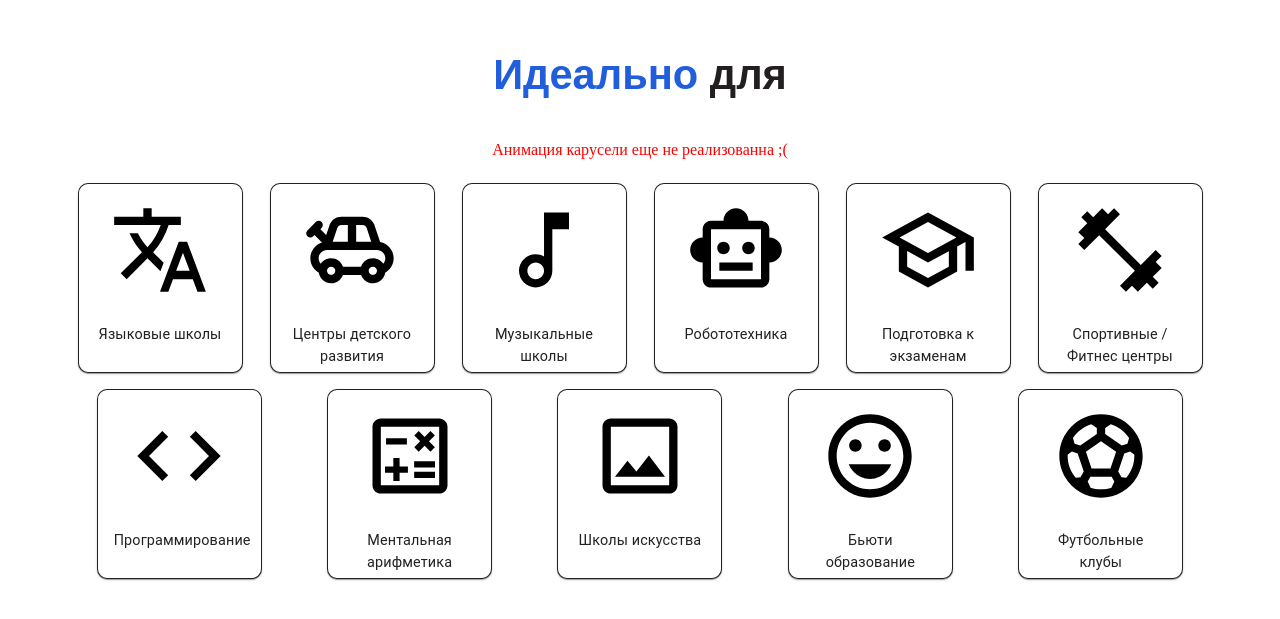
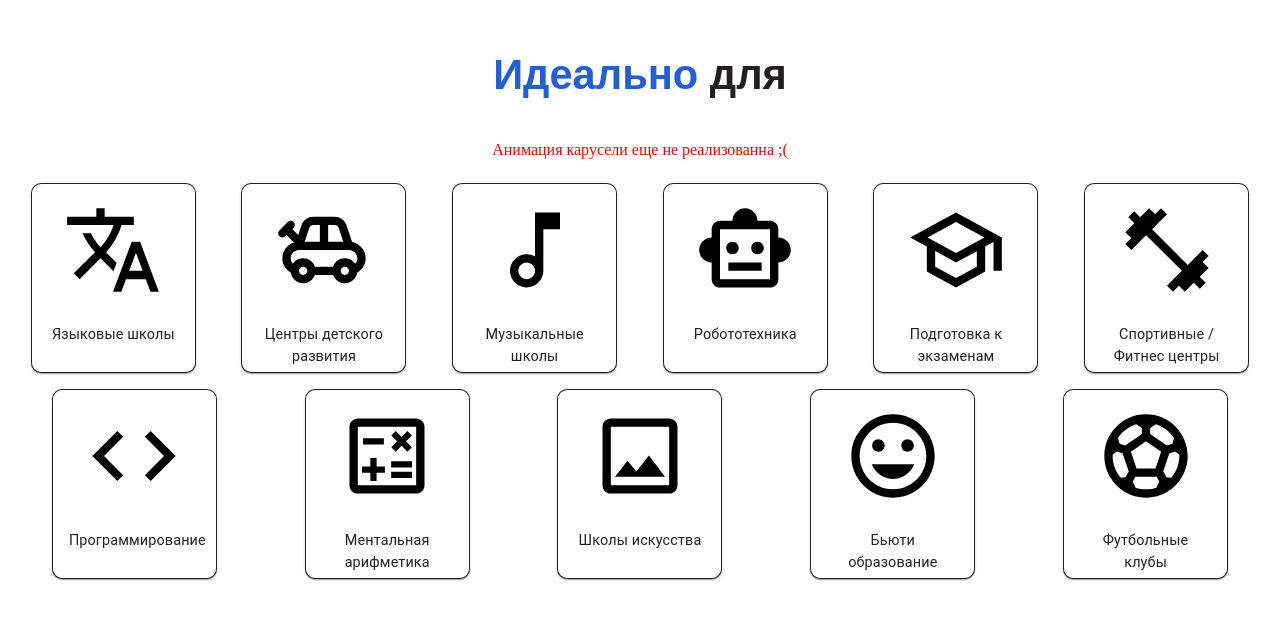
Before and after one commit to lvnnew/lp-mui-1, a React (Create React App) app: page / in a window 1280 px wide. Shown: the part 793-1412 px from the top of the page. Built offline with nearby package versions, Linux system fonts and the light colour scheme; a web font is replaced by a local one.

Commit message:
обновил CarouselSection.tsx

```diff
--- a/src/components/CarouselSection.tsx
+++ b/src/components/CarouselSection.tsx
@@ -1,5 +1,5 @@
 import React from "react";
-import { Box, Typography } from "@mui/material";
+import { Box, Grid, Typography } from "@mui/material";
 import TranslateOutlinedIcon from "@mui/icons-material/TranslateOutlined";
 import ToysOutlinedIcon from "@mui/icons-material/ToysOutlined";
 import MusicNoteOutlinedIcon from "@mui/icons-material/MusicNoteOutlined";
@@ -13,7 +13,6 @@ import InsertEmoticonOutlinedIcon from "@mui/icons-material/InsertEmoticonOutlin
 import SportsSoccerOutlinedIcon from "@mui/icons-material/SportsSoccerOutlined";
 import Card from "@mui/material/Card";
 import CardContent from "@mui/material/CardContent";
-import { Container } from "@mui/system";
 
 const CarouselSection = () => {
   return (
@@ -34,13 +33,18 @@ const CarouselSection = () => {
         <span style={{ color: "#205edc", fontWeight: "700" }}>Идеально</span>{" "}
         для
       </Typography>
-      <p style={{textAlign: 'center', color: 'red'}}> Анимация карусели еще не реализованна ;(</p>
-      <Container
+      <p style={{ textAlign: "center", color: "red" }}>
+        {" "}
+        Анимация карусели еще не реализованна ;(
+      </p>
+      <Grid
+        xs={6}
+        md={8}
         sx={{
           display: "flex",
           justifyContent: "space-around",
           flexWrap: "wrap",
-          paddingBottom: '150px',
+          paddingBottom: "150px",
         }}
       >
         <Card
@@ -50,7 +54,7 @@ const CarouselSection = () => {
             maxWidth: 163,
             border: ".1px solid",
             borderRadius: "10px",
-            margin: "8px !important",
+            margin: "8px",
           }}
         >
           <CardContent sx={{ textAlign: "center" }}>
@@ -291,7 +295,7 @@ const CarouselSection = () => {
             </Typography>
           </CardContent>
         </Card>
-      </Container>
+      </Grid>
     </>
   );
 };
```
